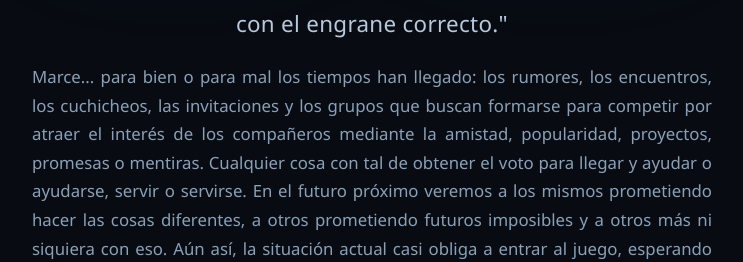
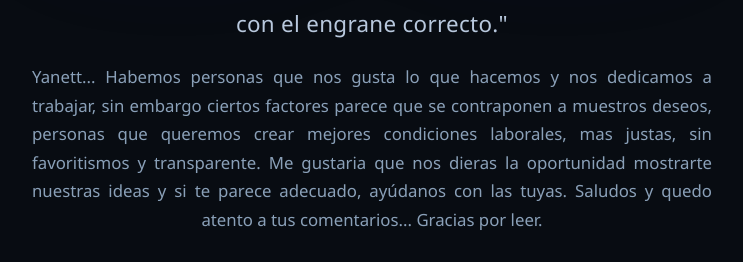
Before and after one commit to engranaje2026/engranaje2026_1, a plain HTML site: page index.html in a window 1280 px wide. Shown: the part 499-761 px from the top of the page, without its empty margins (268-1011 px from the left). Drawn offline with Linux system fonts and the light colour scheme.

Commit message:
Update index.html

```diff
--- a/index.html
+++ b/index.html
@@ -338,15 +338,13 @@
         </div>
 
         <div class="instruccion">
-            Marce... para bien o para mal los tiempos han llegado: los rumores, los encuentros, los cuchicheos, las invitaciones y los grupos
-            que buscan formarse para competir por atraer el interés de los compañeros mediante la amistad, popularidad, proyectos, promesas
-            o mentiras. Cualquier cosa con tal de obtener el voto para llegar y ayudar o ayudarse, servir o servirse. En el futuro próximo veremos
-            a los mismos prometiendo hacer las cosas diferentes, a otros prometiendo futuros imposibles y a otros más ni siquiera con eso. Aún así,
-            la situación actual casi obliga a entrar al juego, esperando ser algo diferente, real, honesto y alcanzable, porque el no
-            hacerlo sería contrario a nuestros principios y posiblemente hasta inmoral.<br /><br />
+            Yanett... Habemos personas que nos gusta lo que hacemos y nos dedicamos a trabajar, sin embargo ciertos factores parece que se contraponen
+            a muestros deseos, personas que queremos crear mejores condiciones laborales, mas justas, sin favoritismos y transparente. Me gustaria que nos dieras la oportunidad
+            mostrarte nuestras ideas y si te parece adecuado, ayúdanos con las tuyas.
 
-            Necesitamos ser esas personas, las que con visión, talento, trabajo y compromiso sirvan para cambiar lo que debe ser cambiado, creando
-            la sinergia y cooperación que tanto necesitamos. O... ¿tú qué piensas?
+            Saludos y quedo atento a tus comentarios... Gracias por leer.
+
+
         </div>
 
         <div class="correo">📩 engranaje2026@gmail.com</div>
```
